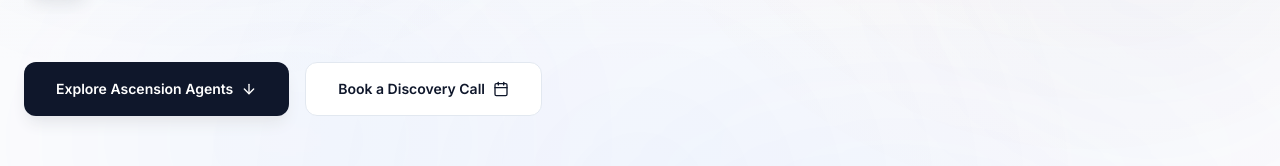
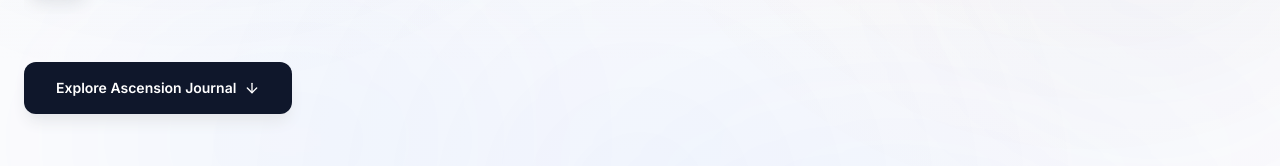
Before and after one commit to Abecks77/Ascension-Agents-, a React (Vite) app: page /journal in a window 1280 px wide. Shown: the part 440-606 px from the top of the page. Built offline with nearby package versions, Linux system fonts and the light colour scheme.

Commit message:
feat: Update marketing copy on JournalPage
Corrected a typo in the domain name from ".io" to ".xyz" within the marketing copy on the JournalPage component. This aligns the content with the intended domain for Ascension Agents.

```diff
--- a/src/JournalPage.tsx
+++ b/src/JournalPage.tsx
@@ -5,7 +5,6 @@
   ChevronRight, ArrowUpRight, Filter, MessageSquare,
   Zap, Bot, LineChart, Database, ArrowDown, Calendar as CalendarIcon
 } from 'lucide-react';
-import { DualCTA } from './Sections';
 import { Link } from 'react-router-dom';
 
 const FadeIn = ({ children, delay = 0, className = "" }: { children: React.ReactNode; delay?: number; className?: string }) => (
@@ -38,7 +37,7 @@
       "The follow-up to last week's proposal went out while you slept. The new inquiry that came in at 11pm has been acknowledged, qualified, and scheduled. The weekly report is already in your inbox, not waiting on anyone to compile it.",
       "You open your laptop. The first thing on the agenda is the thing you actually want to work on.",
       "That is not a better version of your current business. It is your business running the way it was supposed to before the overhead took over.",
-      "AscensionAgents.io builds the digital workforces that create that version. The agents handle the pattern. The scheduling, the follow-ups, the reporting, the handoffs. What comes back to you is not just recovered hours. It is the focus to use them on the work that actually required you to show up.",
+      "AscensionAgents.xyz builds the digital workforces that create that version. The agents handle the pattern. The scheduling, the follow-ups, the reporting, the handoffs. What comes back to you is not just recovered hours. It is the focus to use them on the work that actually required you to show up.",
       "You built something worth running. You just should not have to run all of it yourself."
     ],
     category: "AI Strategy",
@@ -58,11 +57,11 @@
       "Research published in April 2026 tracked agentic AI performance across five common business task categories. The average time reduction was 66.8% compared to completing the same tasks manually. Budget analysis took 6 minutes instead of 21. Vendor sourcing took 10 minutes instead of 22. These are not creative tasks. They are tasks that need to happen consistently, and that consistency no longer requires a person.",
       "Microsoft's 2026 Work Trend Index found that 66% of people using AI agents report spending more time on high-value work as a direct result. The administrative layer is getting smaller. The work underneath it is finally getting room to breathe.",
       "Gartner projects that by the end of 2026, 40% of enterprise applications will include task-specific AI agents. The businesses building those workflows now are not doing it because it sounds compelling. They are doing it because the cost of not doing it is measured in hours, and hours have a price.",
-      "If you bill your time, you know exactly what 10 recovered hours per week is worth. If you run a team, you multiply that number by everyone on it. At AscensionAgents.io, we work with businesses running that math and deciding the status quo is no longer affordable.",
+      "If you bill your time, you know exactly what 10 recovered hours per week is worth. If you run a team, you multiply that number by everyone on it. At AscensionAgents.xyz, we work with businesses running that math and deciding the status quo is no longer affordable.",
       "There is a specific morning when it lands differently. You open your laptop and the follow-ups have already gone out. The report is already compiled. The thing that usually eats your first two hours is already handled. The first item on the agenda is the work that actually needed you to show up for it.",
-      "AscensionAgents.io builds the AI agents for business that create that morning. The pattern work, the repetitive work, the trackable work, and the never-ending work is handled. What comes back is not just time. It is the focus to spend it on something that only you can do.",
+      "AscensionAgents.xyz builds the AI agents for business that create that morning. The pattern work, the repetitive work, the trackable work, and the never-ending work is handled. What comes back is not just time. It is the focus to spend it on something that only you can do.",
       "AI agents for business are no longer just a technology advantage. They are becoming a time advantage. And for companies buried under admin work, follow-ups, reporting, research, task management, and repetitive operations, that time can change everything.",
-      "Ready to get your week back? AscensionAgents.io helps businesses build AI agents that handle the repetitive work, so your team can focus on the work that actually moves the business forward. Build Your AI Workforce With Ascension Agents. Start creating the systems that give your team their time back."
+      "Ready to get your week back? AscensionAgents.xyz helps businesses build AI agents that handle the repetitive work, so your team can focus on the work that actually moves the business forward. Build Your AI Workforce With Ascension Agents. Start creating the systems that give your team their time back."
     ],
     category: "Future of Work",
     date: "May 12, 2026",
@@ -190,7 +189,14 @@
 
         {!selectedPost && (
           <FadeIn delay={0.4} className="mb-16">
-            <DualCTA exploreLink="#articles" />
+            <div className="flex flex-col sm:flex-row gap-4 mt-10">
+              <a
+                href="#articles"
+                className="bg-slate-900 text-white px-8 py-4 rounded-xl font-bold text-sm flex items-center justify-center gap-2 hover:bg-slate-800 transition-all shadow-lg shadow-gray-200 hover:scale-105"
+              >
+                Explore Ascension Journal <ArrowDown className="w-4 h-4" />
+              </a>
+            </div>
           </FadeIn>
         )}
 
@@ -230,7 +236,7 @@
                     <div className="w-12 h-12 rounded-full bg-gradient-brand shadow-lg" />
                     <div>
                       <div className="font-bold text-slate-900 text-lg">{selectedPost.author}</div>
-                      <div className="text-sm text-gray-500">AscensionAgents.io</div>
+                      <div className="text-sm text-gray-500">AscensionAgents.xyz</div>
                     </div>
                   </div>
                 </div>
```
